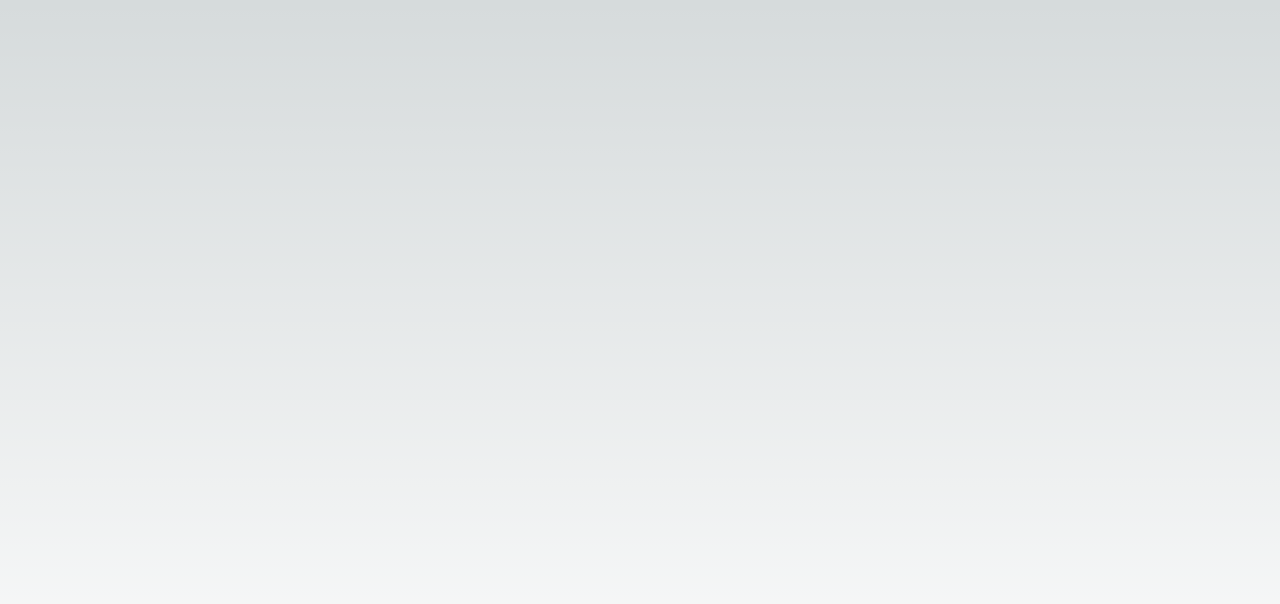
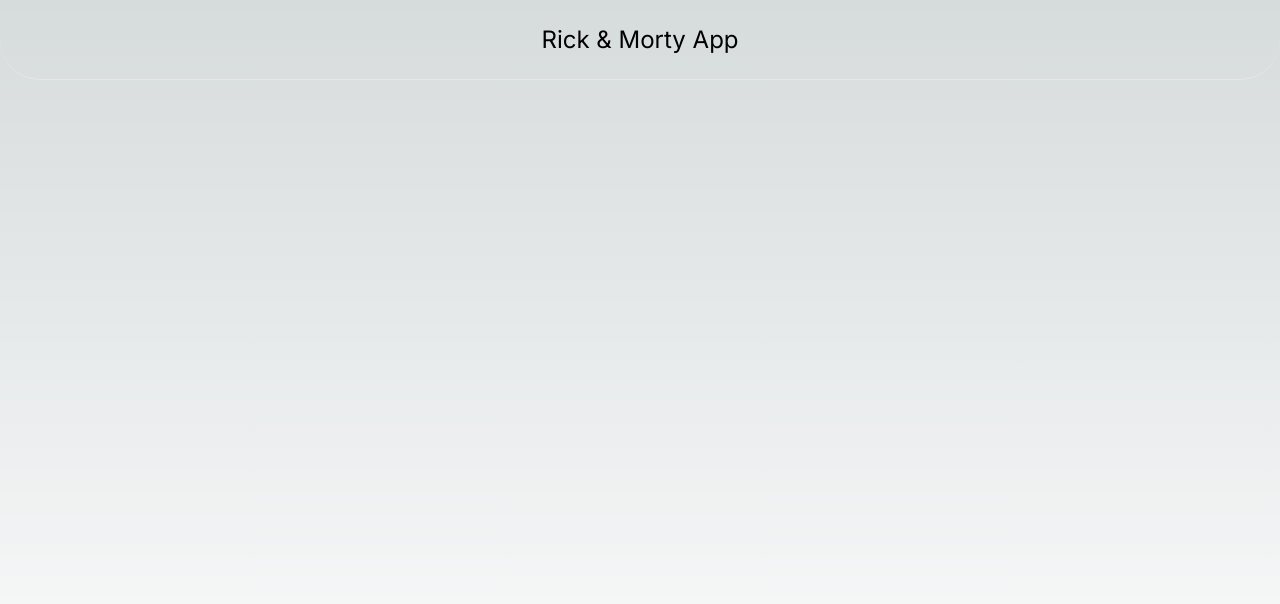
Before and after one commit to JustBecerra/rick---morty-challenge, a Next.js app: page / in a window 1280 px wide. Shown: the top 604 px of the page. Built offline with nearby package versions, Linux system fonts and the light colour scheme.

Commit message:
add header

```diff
--- a/app/page.tsx
+++ b/app/page.tsx
@@ -1,5 +1,9 @@
+import { Header } from "@/components/Header";
+
 export default function Home() {
   return (
-    <main className="flex min-h-screen flex-col items-center justify-between p-24"></main>
+    <main className="flex min-h-screen flex-col items-center justify-between">
+      <Header />
+    </main>
   );
 }
--- /dev/null
+++ b/components/Header/index.tsx
@@ -0,0 +1,9 @@
+export const Header = () => {
+  return (
+    <div className="w-full min-h-[80px] top-0 z-50 border-b border-main flex justify-center rounded-full items-center text-center">
+      <h1 className="text-[20px] w-[80%] md:text-base lg:text-2xl md:w-full">
+        Rick & Morty App
+      </h1>
+    </div>
+  );
+};
```
